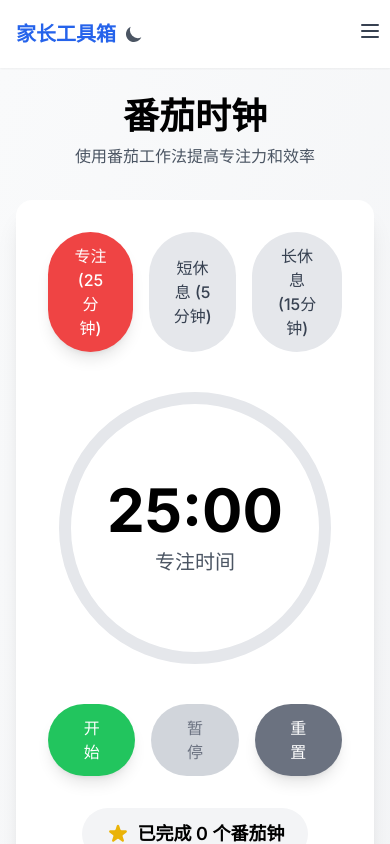
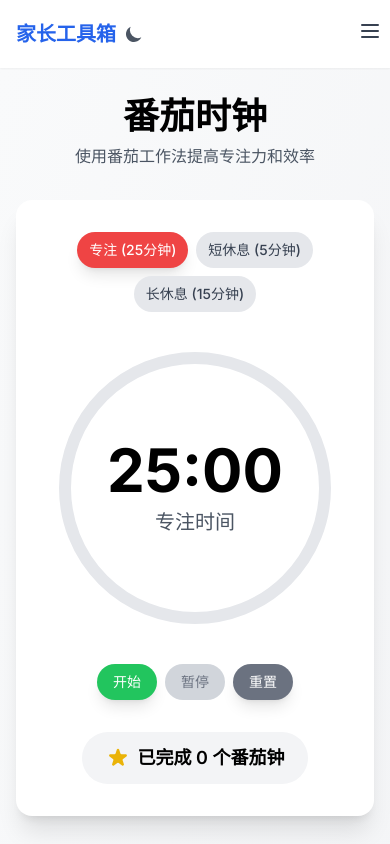
Before and after one commit to DazhiFe/parent-toolkit, a Vue app: page /pomodoro-timer in a window 390 px wide. Shown: the top 844 px of the page. Built offline with nearby package versions, Linux system fonts and the light colour scheme.

Commit message:
番茄时钟优化

```diff
--- a/src/views/PomodoroTimerView.vue
+++ b/src/views/PomodoroTimerView.vue
@@ -318,11 +318,11 @@ onUnmounted(() => {
       </div>
 
       <div class="bg-white dark:bg-gray-800 rounded-2xl shadow-xl p-8 mb-8">
-        <div class="flex justify-center gap-4 mb-8">
+        <div class="flex justify-center gap-2 sm:gap-4 mb-8 flex-wrap">
           <button
             @click="setTimerType('work')"
             :class="[
-              'px-6 py-3 rounded-full font-medium transition-all',
+              'px-3 sm:px-6 py-2 sm:py-3 rounded-full font-medium transition-all whitespace-nowrap text-sm sm:text-base',
               timerType === 'work'
                 ? 'bg-red-500 text-white shadow-lg'
                 : 'bg-gray-200 dark:bg-gray-700 text-gray-700 dark:text-gray-300 hover:bg-gray-300 dark:hover:bg-gray-600'
@@ -333,7 +333,7 @@ onUnmounted(() => {
           <button
             @click="setTimerType('shortBreak')"
             :class="[
-              'px-6 py-3 rounded-full font-medium transition-all',
+              'px-3 sm:px-6 py-2 sm:py-3 rounded-full font-medium transition-all whitespace-nowrap text-sm sm:text-base',
               timerType === 'shortBreak'
                 ? 'bg-green-500 text-white shadow-lg'
                 : 'bg-gray-200 dark:bg-gray-700 text-gray-700 dark:text-gray-300 hover:bg-gray-300 dark:hover:bg-gray-600'
@@ -344,7 +344,7 @@ onUnmounted(() => {
           <button
             @click="setTimerType('longBreak')"
             :class="[
-              'px-6 py-3 rounded-full font-medium transition-all',
+              'px-3 sm:px-6 py-2 sm:py-3 rounded-full font-medium transition-all whitespace-nowrap text-sm sm:text-base',
               timerType === 'longBreak'
                 ? 'bg-blue-500 text-white shadow-lg'
                 : 'bg-gray-200 dark:bg-gray-700 text-gray-700 dark:text-gray-300 hover:bg-gray-300 dark:hover:bg-gray-600'
@@ -386,12 +386,12 @@ onUnmounted(() => {
           </div>
         </div>
 
-        <div class="flex justify-center gap-4 mb-8">
+        <div class="flex justify-center gap-2 sm:gap-4 mb-8 flex-wrap">
           <button
             @click="startTimer"
             :disabled="isRunning"
             :class="[
-              'px-8 py-3 rounded-full font-medium transition-all',
+              'px-4 sm:px-8 py-2 sm:py-3 rounded-full font-medium transition-all whitespace-nowrap text-sm sm:text-base',
               isRunning
                 ? 'bg-gray-300 dark:bg-gray-600 text-gray-500 cursor-not-allowed'
                 : 'bg-green-500 text-white hover:bg-green-600 shadow-lg hover:shadow-xl'
@@ -403,7 +403,7 @@ onUnmounted(() => {
             @click="pauseTimer"
             :disabled="!isRunning"
             :class="[
-              'px-8 py-3 rounded-full font-medium transition-all',
+              'px-4 sm:px-8 py-2 sm:py-3 rounded-full font-medium transition-all whitespace-nowrap text-sm sm:text-base',
               !isRunning
                 ? 'bg-gray-300 dark:bg-gray-600 text-gray-500 cursor-not-allowed'
                 : 'bg-yellow-500 text-white hover:bg-yellow-600 shadow-lg hover:shadow-xl'
@@ -413,7 +413,7 @@ onUnmounted(() => {
           </button>
           <button
             @click="resetTimer"
-            class="px-8 py-3 rounded-full font-medium bg-gray-500 text-white hover:bg-gray-600 shadow-lg hover:shadow-xl transition-all"
+            class="px-4 sm:px-8 py-2 sm:py-3 rounded-full font-medium bg-gray-500 text-white hover:bg-gray-600 shadow-lg hover:shadow-xl transition-all whitespace-nowrap text-sm sm:text-base"
           >
             重置
           </button>
```
